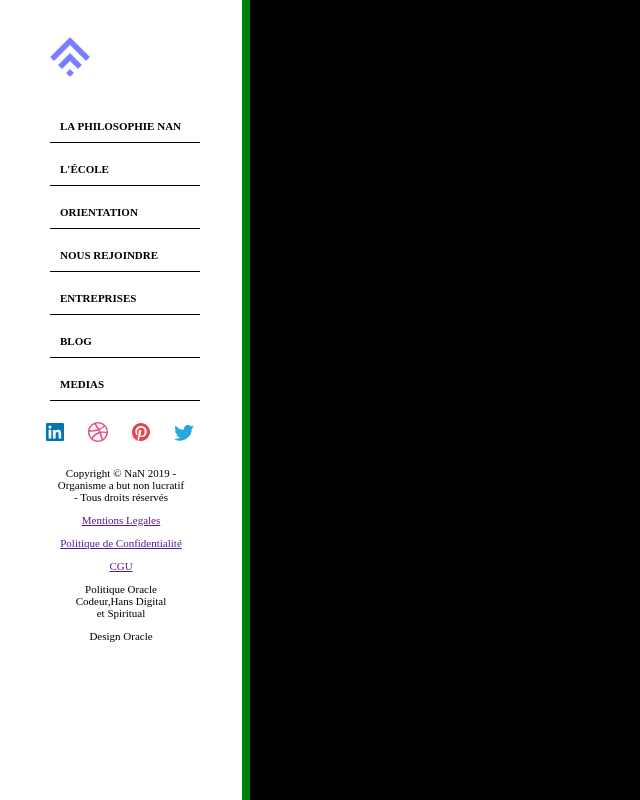
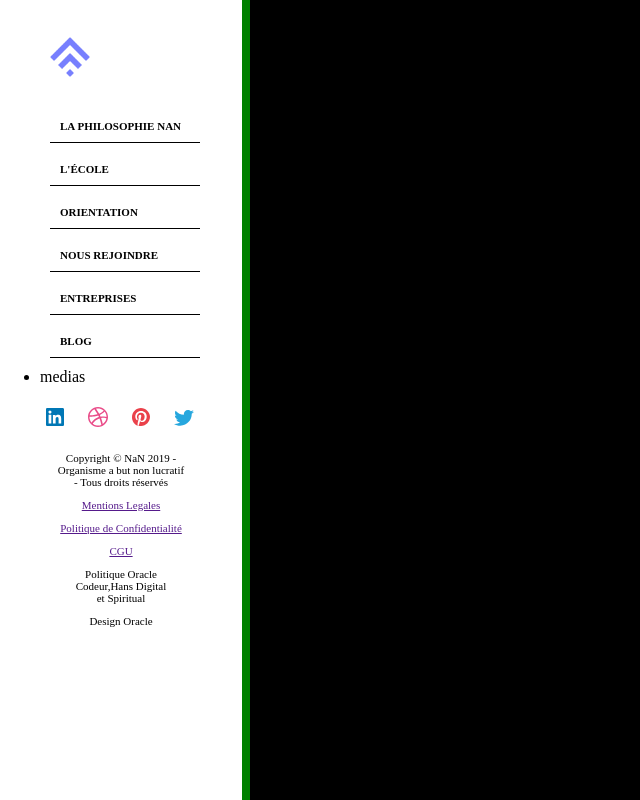
Before and after one commit to oraclerevolution/projets_NaN, a plain HTML site: page project4/index.htm in a window 1280 px wide. Shown: the whole page, without its empty margins (0-640 px from the left). Drawn offline with Linux system fonts and the light colour scheme.

Commit message:
index.html

```diff
--- a/project4/index.htm
+++ b/project4/index.htm
@@ -23,7 +23,7 @@
                 <li class="elem">nous rejoindre</li>
                 <li class="elem">entreprises</li>
                 <li class="elem">blog</li>
-                <li class="elem">medias</li>
+                <li class="no">medias</li>
             </ul>
             <ul class="ul2">
                 <li class="imag">
@@ -47,6 +47,7 @@
                     </a>
                 </li>
             </ul>
+            <div class="texte">
                 <p class="copy">
                     <span>
                         Copyright &copy; NaN 2019 - <br>
@@ -59,6 +60,7 @@
                 <p class="cgu"><a href="">CGU</a></p>
                 <p class="perso">Politique Oracle <br> Codeur,Hans Digital <br> et Spiritual</p>
                 <p class="design">Design Oracle</p>
+            </div>
         </nav>
     </div>
 
```
Lines whose indentation alone changed are shown as unchanged.
